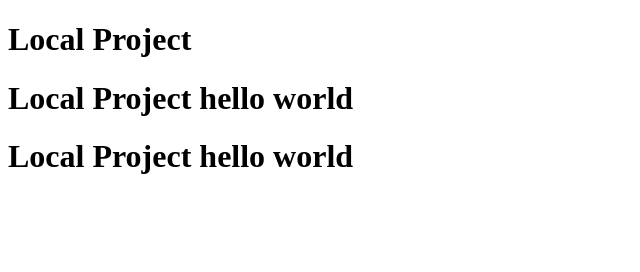
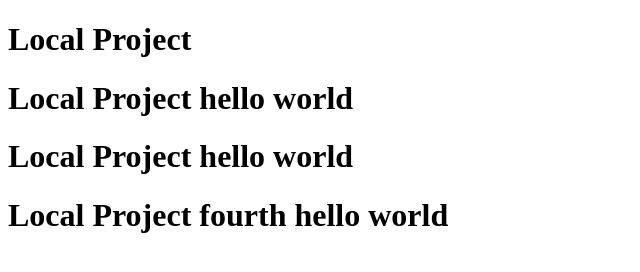
Before and after one commit to GAUTAM-2024/localproject, a plain HTML site: page index.html in a window 1280 px wide. Shown: the whole page, without its empty margins (0-640 px from the left). Drawn offline with Linux system fonts and the light colour scheme.

Commit message:
fourth completed

```diff
--- a/index.html
+++ b/index.html
@@ -9,5 +9,6 @@
     <h1> Local Project</h1>
     <h1> Local Project hello world</h1>
     <h1> Local Project hello world</h1>
+    <h1> Local Project fourth hello world</h1>
 </body>
 </html>
```
